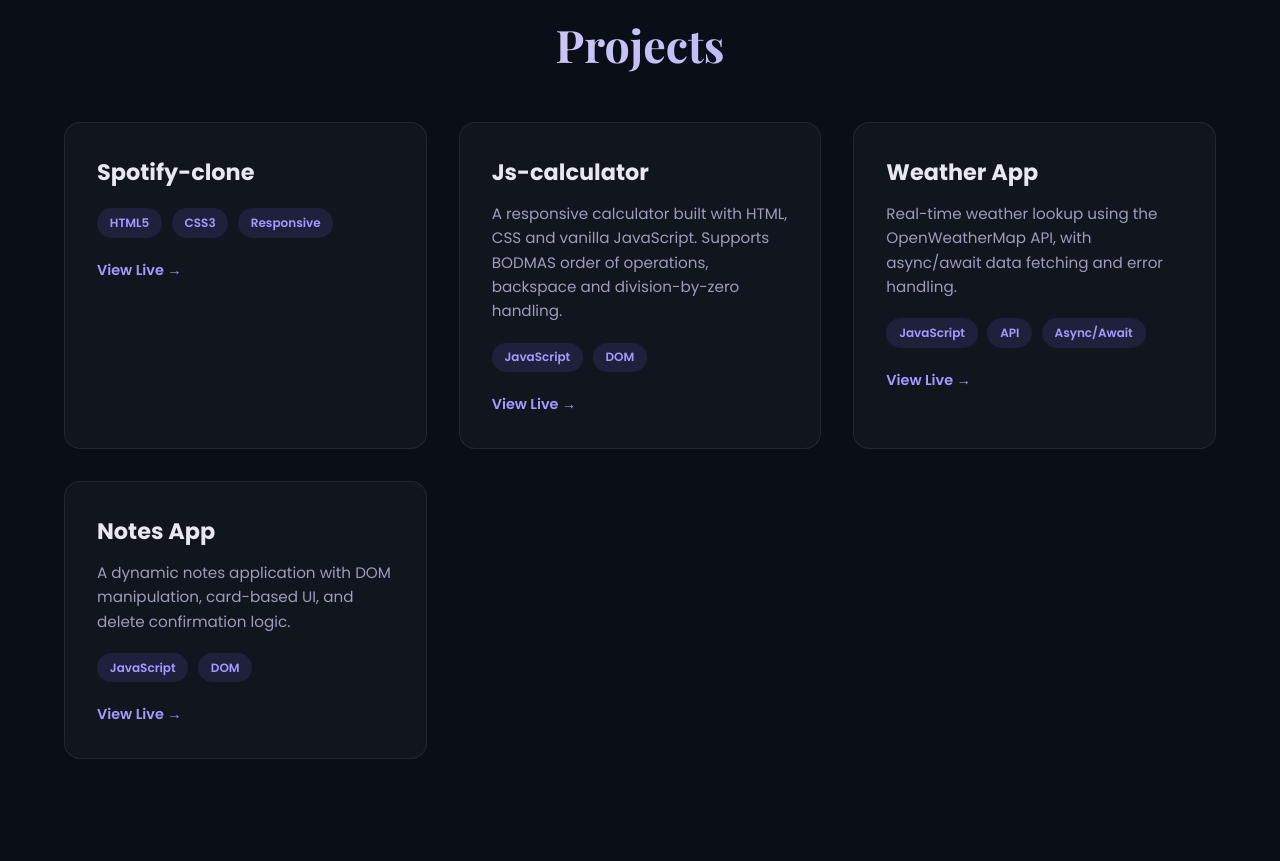
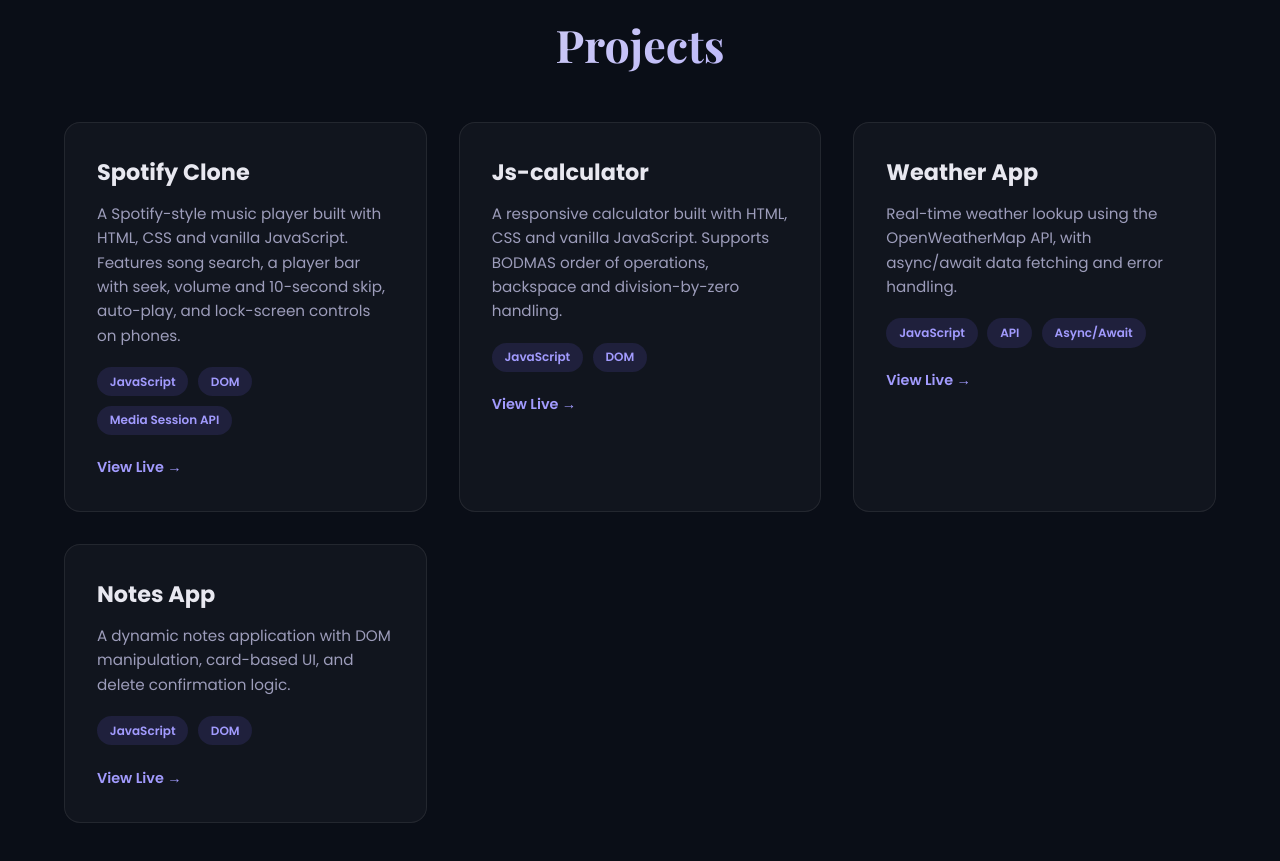
Before and after one commit to Abhishek-Gaver/personal-portfolio, a plain HTML site: page index.html in a window 1280 px wide. Shown: the part 2080-2941 px from the top of the page. Drawn offline with nearby package versions, Linux system fonts and the light colour scheme.

Commit message:
Update index.html

```diff
--- a/index.html
+++ b/index.html
@@ -87,17 +87,18 @@
         <h2 class="section-title">Projects</h2>
         <div class="projects-grid">
             <div class="project-card">
-                <div class="project-info">
-                    <h3>Spotify-clone</h3>
-                    <p></p>
-                    <div class="project-tags">
-                        <span>HTML5</span>
-                        <span>CSS3</span>
-                        <span>Responsive</span>
-                    </div>
-                    <a href="..." target="_blank" class="project-link">View Live →</a>
-                </div>
-            </div>
+    <div class="project-info">
+        <h3>Spotify Clone</h3>
+        <p>A Spotify-style music player built with HTML, CSS and vanilla JavaScript. Features song search,
+            a player bar with seek, volume and 10-second skip, auto-play, and lock-screen controls on phones.</p>
+        <div class="project-tags">
+            <span>JavaScript</span>
+            <span>DOM</span>
+            <span>Media Session API</span>
+        </div>
+        <a href="https://spotify-clone-five-orcin.vercel.app/" target="_blank" class="project-link">View Live →</a>
+    </div>
+</div>
 
             <div class="project-card">
                 <div class="project-info">
```
